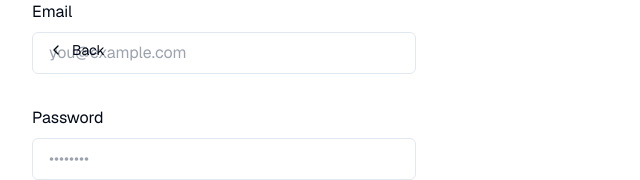
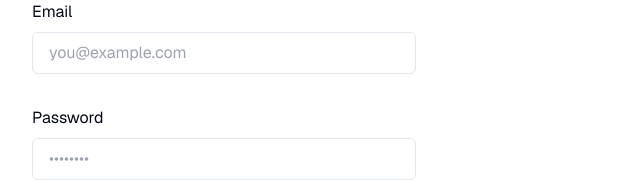
Before and after one commit to yachaoxiong/proResuMaker, a Next.js app: page /signup in a window 1280 px wide. Shown: the top 180 px of the page, without its empty margins (0-640 px from the left). Built offline with nearby package versions, Linux system fonts and the light colour scheme; no server answers.

Commit message:
update readme

```diff
--- a/app/signup/page.tsx
+++ b/app/signup/page.tsx
@@ -26,7 +26,7 @@
     })
 
     if (error) {
-      return redirect('/login?message=Could not authenticate user')
+      return redirect('/signup?message=Could not authenticate user')
     }
 
     return redirect('/login?message=Check email to continue sign in process')
@@ -34,27 +34,6 @@
 
   return (
     <div className="flex-1 flex flex-col w-full px-8 sm:max-w-md justify-center gap-2">
-      <Link
-        href="/"
-        className="absolute left-8 top-8 py-2 px-4 rounded-md no-underline text-foreground bg-btn-background hover:bg-btn-background-hover flex items-center group text-sm"
-      >
-        <svg
-          xmlns="http://www.w3.org/2000/svg"
-          width="24"
-          height="24"
-          viewBox="0 0 24 24"
-          fill="none"
-          stroke="currentColor"
-          strokeWidth="2"
-          strokeLinecap="round"
-          strokeLinejoin="round"
-          className="mr-2 h-4 w-4 transition-transform group-hover:-translate-x-1"
-        >
-          <polyline points="15 18 9 12 15 6" />
-        </svg>{' '}
-        Back
-      </Link>
-
       <form
         className="animate-in flex-1 flex flex-col w-full justify-center gap-2 text-foreground"
         action={signUp}
```
